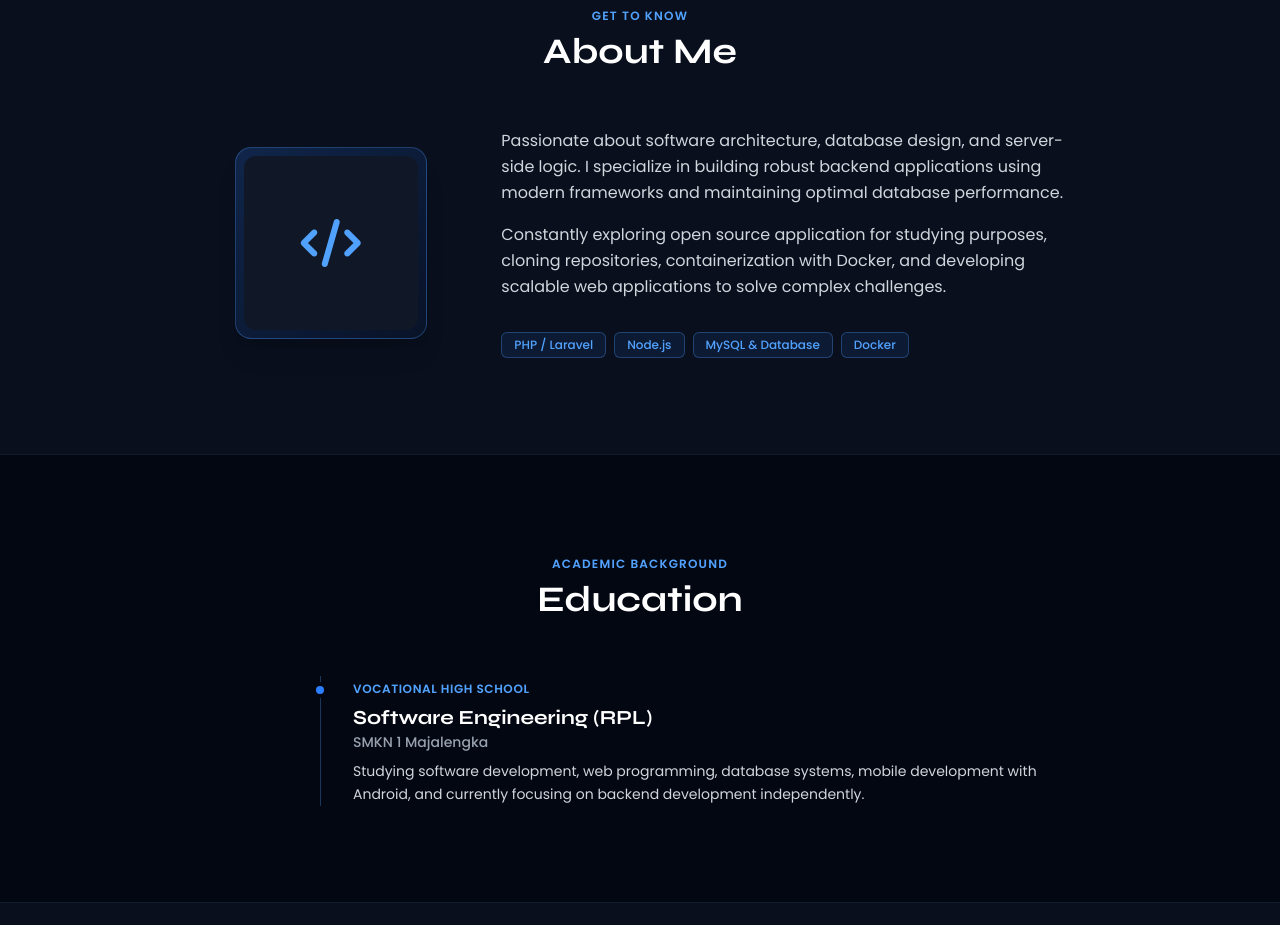
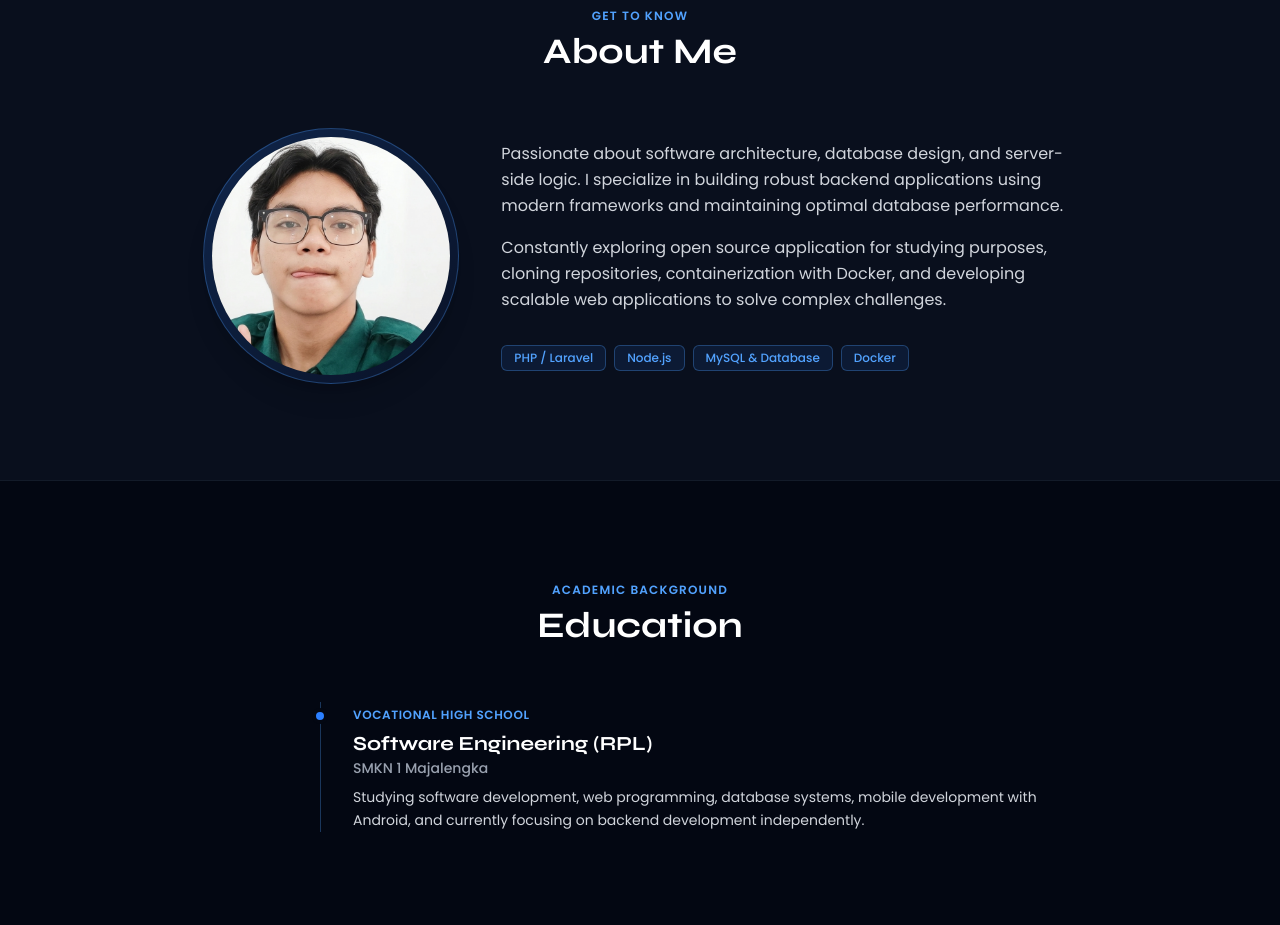
Before and after one commit to AkmalNurhakim17/my-portofolio, a plain HTML site: page index.html in a window 1280 px wide. Shown: the part 894-1819 px from the top of the page. Drawn offline with nearby package versions, Linux system fonts and the light colour scheme.

Commit message:
Second commit

```diff
--- a/index.html
+++ b/index.html
@@ -149,9 +149,9 @@
 
             <div class="grid grid-cols-1 md:grid-cols-3 gap-8 items-center">
                 <div class="md:col-span-1 flex justify-center">
-                    <div class="w-48 h-48 rounded-2xl bg-gradient-to-br from-blue-500/20 to-blue-600/5 border border-blue-400/30 p-2 flex items-center justify-center shadow-xl">
-                        <div class="w-full h-full rounded-xl bg-gray-900 flex items-center justify-center text-blue-400 text-5xl">
-                            <i class="fa-solid fa-code"></i>
+                    <div class="w-64 h-64 rounded-full bg-gradient-to-br from-blue-500/20 to-blue-600/5 border border-blue-400/30 p-2 flex items-center justify-center shadow-xl">
+                        <div class="w-full h-full rounded-full bg-gray-900 flex items-center justify-center text-blue-400 text-5xl">
+                            <image src="img/profil.jpg" alt="Profile Picture" class="w-full h-full object-cover rounded-full">
                         </div>
                     </div>
                 </div>
```
Also changed, not shown: img/profil.jpg (added).
